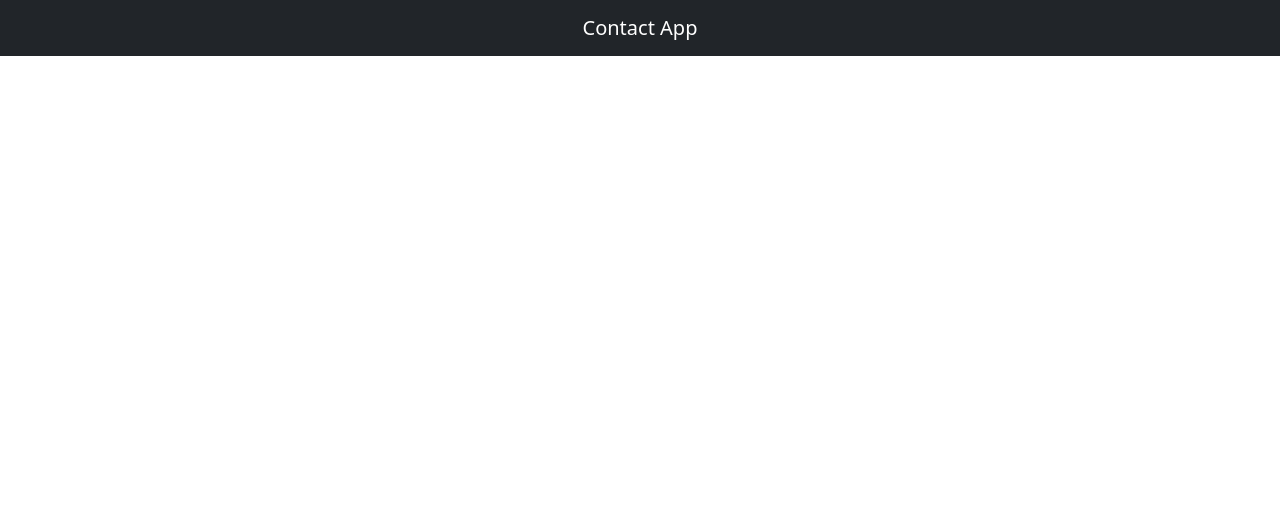
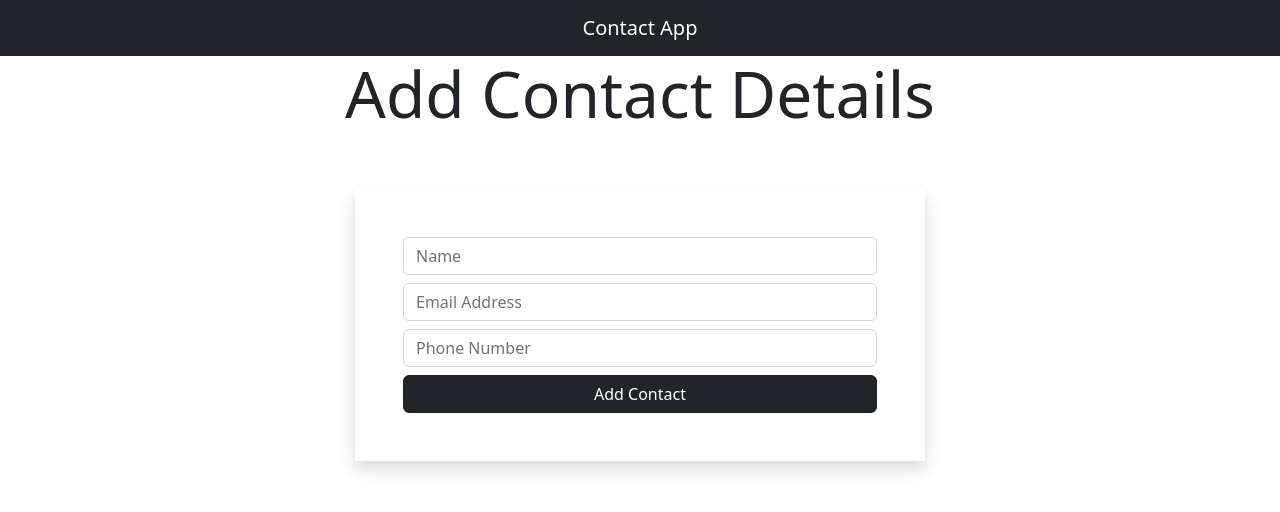
Before and after one commit to jaimin1618/contact-management-app, a React (Create React App) app: page /add in a window 1280 px wide. Before the commit this address had no page. Shown: the top 512 px of the page. Built offline with nearby package versions, Linux system fonts and the light colour scheme.

Commit message:
updated toast notification

```diff
--- a/package.json
+++ b/package.json
@@ -1,6 +1,6 @@
 {
   "name": "redux-simplified",
-  "homepage": "https://jaimin1618.github.io/contact-management-app",
+  "homepage": "",
   "version": "0.1.0",
   "private": true,
   "dependencies": {
--- a/src/App.js
+++ b/src/App.js
@@ -12,27 +12,15 @@ import AppStore from "./store";
 import { Provider } from "react-redux";
 
 const App = () => {
-  /**
-   * Routes
-   * /add
-   * /edit/:id
-   * /
-   *
-   *
-   */
-
   return (
     <div>
       <Provider store={AppStore}>
         <ToastContainer />
         <Nav />
         <Routes>
-          <Route path="/contact-management-app" element={<Home />} />
-          <Route path="/contact-management-app/add" element={<AddContact />} />
-          <Route
-            path="/contact-management-app/edit/:id"
-            element={<EditContact />}
-          />
+          <Route path="/" element={<Home />} />
+          <Route path="/add" element={<AddContact />} />
+          <Route path="/edit/:id" element={<EditContact />} />
         </Routes>
       </Provider>
     </div>
--- a/src/components/AddContact.js
+++ b/src/components/AddContact.js
@@ -15,17 +15,35 @@ const AddContact = () => {
   const formSubmitHandler = (e) => {
     e.preventDefault();
     if (!name || !email || !number) {
-      return toast.warning("Kindly Fill All Form Fields");
+      toast.warn("Kindly Fill All Form Fields", {
+        position: toast.POSITION.BOTTOM_CENTER,
+        hideProgressBar: true,
+        autoClose: 3000,
+      });
+
+      return;
     }
 
     const isEmailExists = contacts.find((c) => c.email === email);
     const isNumberExists = contacts.find((c) => c.number === parseInt(number));
 
     if (isEmailExists) {
-      return toast.error("Provided Email Address Already Exists");
+      toast.error("Provided Email Address Already Exists", {
+        position: toast.POSITION.BOTTOM_CENTER,
+        hideProgressBar: true,
+        autoClose: 3000,
+      });
+
+      return;
     }
     if (isNumberExists) {
-      return toast.error("Provided Number Already Exists");
+      toast.error("Provided Number Already Exists", {
+        position: toast.POSITION.BOTTOM_CENTER,
+        hideProgressBar: true,
+        autoClose: 3000,
+      });
+
+      return;
     }
 
     dispatcher(
@@ -37,8 +55,12 @@ const AddContact = () => {
       })
     );
 
-    toast.success("New Contact Added Successfully");
-    navigate("/contact-management-app");
+    toast.success("New Contact Added Successfully", {
+      position: toast.POSITION.BOTTOM_CENTER,
+      hideProgressBar: true,
+      autoClose: 3000,
+    });
+    navigate("/");
   };
 
   return (
--- a/src/components/EditContact.js
+++ b/src/components/EditContact.js
@@ -27,7 +27,13 @@ const EditContact = () => {
   const formSubmitHandler = (e) => {
     e.preventDefault();
     if (!name || !email || !number) {
-      return toast.warning("Kindly Fill All Form Fields");
+      toast.warn("Kindly Fill All Form Fields.", {
+        position: toast.POSITION.BOTTOM_CENTER,
+        hideProgressBar: true,
+        autoClose: 3000,
+      });
+
+      return;
     }
 
     const isEmailExists = contacts.find(
@@ -38,10 +44,22 @@ const EditContact = () => {
     );
 
     if (isEmailExists) {
-      return toast.error("Provided Email Address Already Exists");
+      toast.error("Provided Email Address Already Exists.", {
+        position: toast.POSITION.BOTTOM_CENTER,
+        hideProgressBar: true,
+        autoClose: 3000,
+      });
+
+      return;
     }
     if (isNumberExists) {
-      return toast.error("Provided Number Already Exists");
+      toast.error("Provided Number Already Exists.", {
+        position: toast.POSITION.BOTTOM_CENTER,
+        hideProgressBar: true,
+        autoClose: 3000,
+      });
+
+      return;
     }
 
     dispatcher(
@@ -53,7 +71,11 @@ const EditContact = () => {
       })
     );
 
-    toast.success("Contact Saved Successfully");
+    toast.success("Contact Updated Successfully!", {
+      position: toast.POSITION.BOTTOM_CENTER,
+      hideProgressBar: true,
+      autoClose: 3000,
+    });
     navigate("/");
   };
 
--- a/src/components/Home.js
+++ b/src/components/Home.js
@@ -11,7 +11,11 @@ const Home = () => {
 
   const deleteContactItem = (id) => {
     dispatcher(ContactActions.removeContact(id));
-    toast.success("Contact Item Deleted Succcessfully");
+    toast.success("Contact Item Deleted Succcessfully", {
+      position: toast.POSITION.BOTTOM_CENTER,
+      hideProgressBar: true,
+      autoClose: 3000,
+    });
   };
 
   const renderContacts = () => {
@@ -23,7 +27,7 @@ const Home = () => {
         <td>{contact.number}</td>
         <td>
           <Link
-            to={`/contact-management-app/edit/${contact.id}`}
+            to={`/edit/${contact.id}`}
             className="btn btn-small btn-primary m-1"
           >
             {<FaEdit />}
@@ -44,7 +48,7 @@ const Home = () => {
     <div className="container">
       <div className="row">
         <div className="col-md-12 text-right my-5">
-          <Link to="/contact-management-app/add" className="btn btn-success">
+          <Link to="/add" className="btn btn-success">
             Add Contact
           </Link>
         </div>
--- a/src/components/Nav.js
+++ b/src/components/Nav.js
@@ -4,7 +4,7 @@ import { Link } from "react-router-dom";
 const Nav = () => {
   return (
     <nav className="navbar navbar-expand-lg navbar-dark bg-dark py-2">
-      <Link to="/contact-management-app" className="navbar-brand mx-auto">
+      <Link to="/" className="navbar-brand mx-auto">
         Contact App
       </Link>
     </nav>
```
